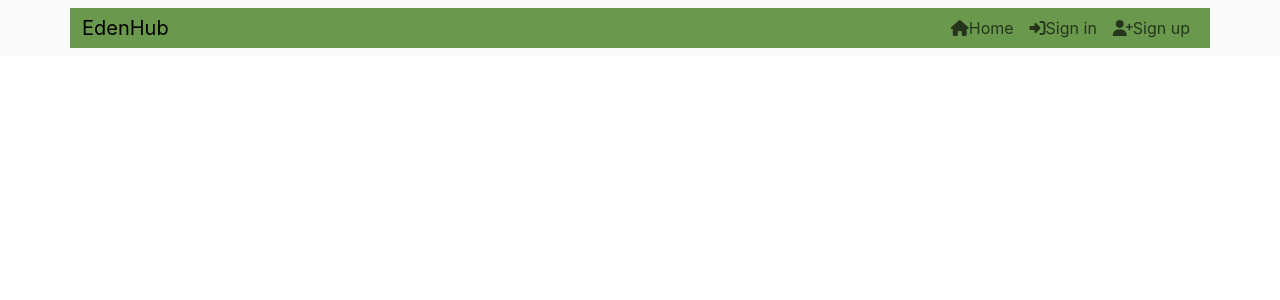
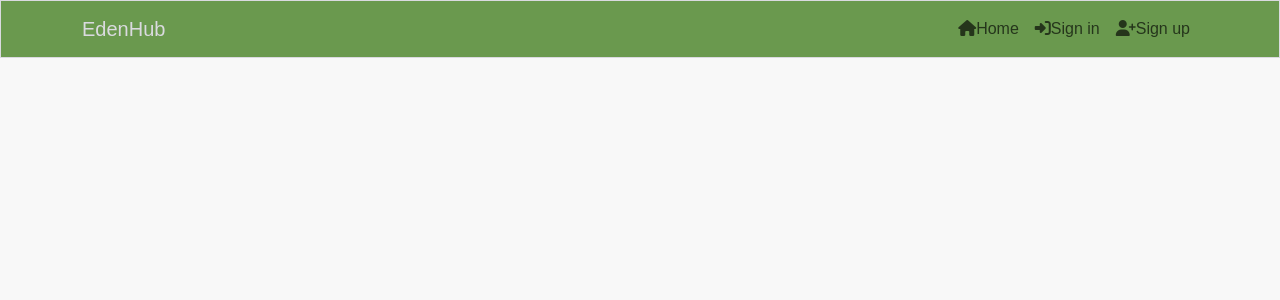
Before and after one commit to CleanOak/edenhub_frontend, a React (Create React App) app: page / in a window 1280 px wide. Shown: the top 300 px of the page. Built offline with nearby package versions, Linux system fonts and the light colour scheme.

Commit message:
add style sheet to navbar

```diff
--- a/src/App.js
+++ b/src/App.js
@@ -3,7 +3,7 @@ import NavBar from './components/NavBar';
 
 function App() {
   return (
-    <div className="App">
+    <div className={styles.App}>
       <NavBar/>
     </div>
   );
--- a/src/App.module.css
+++ b/src/App.module.css
@@ -3,7 +3,3 @@
     background-color: #f8f8f8;
     min-height: 100vh;
 }
-
-div {
-    background-color: #6a994e;
-}
--- a/src/components/NavBar.js
+++ b/src/components/NavBar.js
@@ -1,13 +1,14 @@
 import React from 'react'
+import styles from "../styles/NavBar.module.css";
 import Container from 'react-bootstrap/Container';
 import Nav from 'react-bootstrap/Nav';import Navbar from 'react-bootstrap/Navbar';
 
 
 const NavBar = () => {
   return (
-    <Navbar collapseOnSelect expand="md" fixed='top' className="bg-body-tertiary">
+    <Navbar collapseOnSelect expand="md" fixed='top' className={styles.NavBar}>
       <Container>
-        <Navbar.Brand href="#home">EdenHub</Navbar.Brand>
+        <Navbar.Brand className={styles.Brand}>EdenHub</Navbar.Brand>
         <Navbar.Toggle aria-controls="responsive-navbar-nav" />
         <Navbar.Collapse id="responsive-navbar-nav">
           <Nav className="ms-auto">
--- /dev/null
+++ b/src/styles/NavBar.module.css
@@ -0,0 +1,12 @@
+.NavBar {
+    background-color: #6a994e;
+    border: 1px solid #dadadf;
+}
+
+.Brand {
+    color: #dadadf;
+}
+
+.Active i {
+    color: #2142b2;
+}
```
